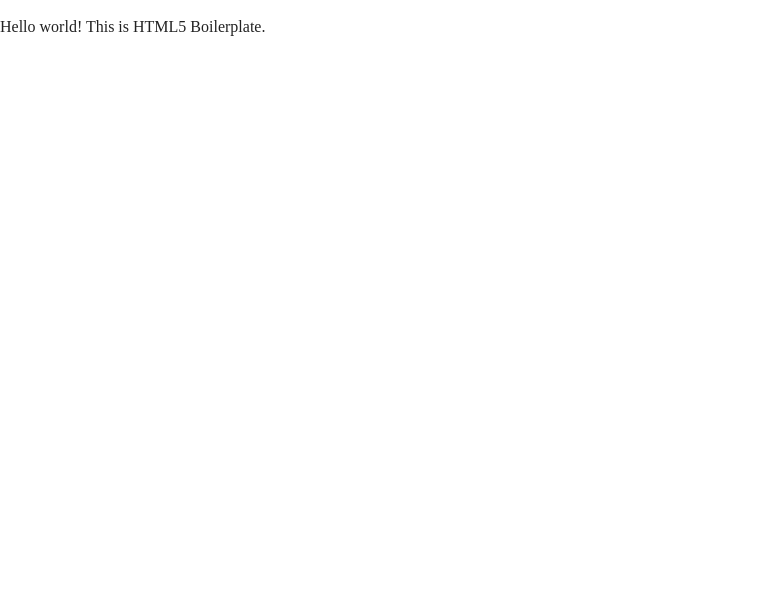
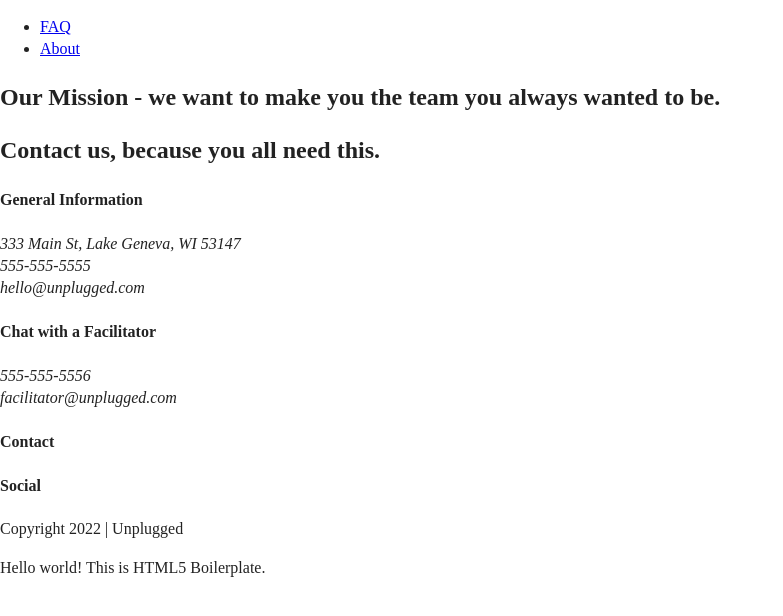
Before and after one commit to nicolep908/unplugged-retreat, a website: page about/index.html in a window 1280 px wide. Shown: the whole page, without its empty margins (0-783 px from the left). Drawn offline with Linux system fonts and the light colour scheme.

Commit message:
about page updated

```diff
--- a/about/index.html
+++ b/about/index.html
@@ -24,6 +24,104 @@
 
 <body>
 
+  <header>
+    <div class="content-wrapper">
+      <a href="#"><ismg src="" alt="unplugged logo"></a>
+      <div class="header-divider"></div>
+      <nav>
+           <ul>
+               <li><a href="faq/index.html" target="_blank">FAQ</a></li>
+               <li><a href="about/index.html" target="_blank">About</a></li>
+            </ul>
+      </nav>
+    </div>
+  </header>
+
+  <main>
+
+      <aside>
+        <section class="mission">
+          <div class="content wrapper">
+            <h2>Our Mission - we want to make you the team you always wanted to be.</h2>
+          <div class="mission-content">
+            <p>
+
+            </p>
+            <p>
+
+            </p>
+          </div>
+          </div>
+        </section>
+
+    <section class="contact-section">
+      <div class="content-wrapper">
+       <h2>Contact us, because you all need this. </h2>
+       <div class="contact-content">
+        <div>
+        <h4>General Information</h4>
+        <address>
+          <p>
+            333 Main St, Lake Geneva, WI 53147<br>
+            555-555-5555<br>
+            hello@unplugged.com
+          </p>
+        </address>
+      </div>
+        <div>
+          <h4>Chat with a Facilitator</h4>
+          <address>
+            <p>
+              555-555-5556<br>
+              facilitator@unplugged.com
+            </p>
+          </address>
+        </div>
+        <!-- contact-content div ends -->
+      </div>
+      <!-- contact content wrapper ends -->
+      </div>
+  </section>
+
+
+</main>
+
+<footer>
+    <div class="content-wrapper">
+     <div class="footer-content">
+      <div class="contact">
+        <h4>Contact</h4>
+        <address>
+
+        </address>
+      </div>
+    </div>
+        <div class="social">
+          <h4>Social</h4>
+            <div class="social-icons">
+                <p><a href="https://www.facebook.com/yoursite" target="_blank"></a></p>
+                <!-- other social links here -->
+            </div>
+        </div>
+    </div> <!-- footer content ends -->
+</div> <!--footer content-wrapper ends-->
+
+<div class="copyright">
+  <p>Copyright 2022 | Unplugged</p>
+</div>
+</footer>
+
+<script src="../js/vendor/modernizr-3.11.2.min.js"></script>
+<script src="../js/plugins.js"></script>
+<script src="../js/main.js"></script>
+
+<!-- Google Analytics: change UA-XXXXX-Y to be your site's ID. -->
+<script>
+  window.ga = function () { ga.q.push(arguments) }; ga.q = []; ga.l = +new Date;
+  ga('create', 'UA-XXXXX-Y', 'auto'); ga('set', 'anonymizeIp', true); ga('set', 'transport', 'beacon'); ga('send', 'pageview')
+</script>
+<script src="https://www.google-analytics.com/analytics.js" async></script>
+
   <!-- Add your site or application content here -->
   <p>Hello world! This is HTML5 Boilerplate.</p>
   <script src="../js/vendor/modernizr-3.11.2.min.js"></script>
```
